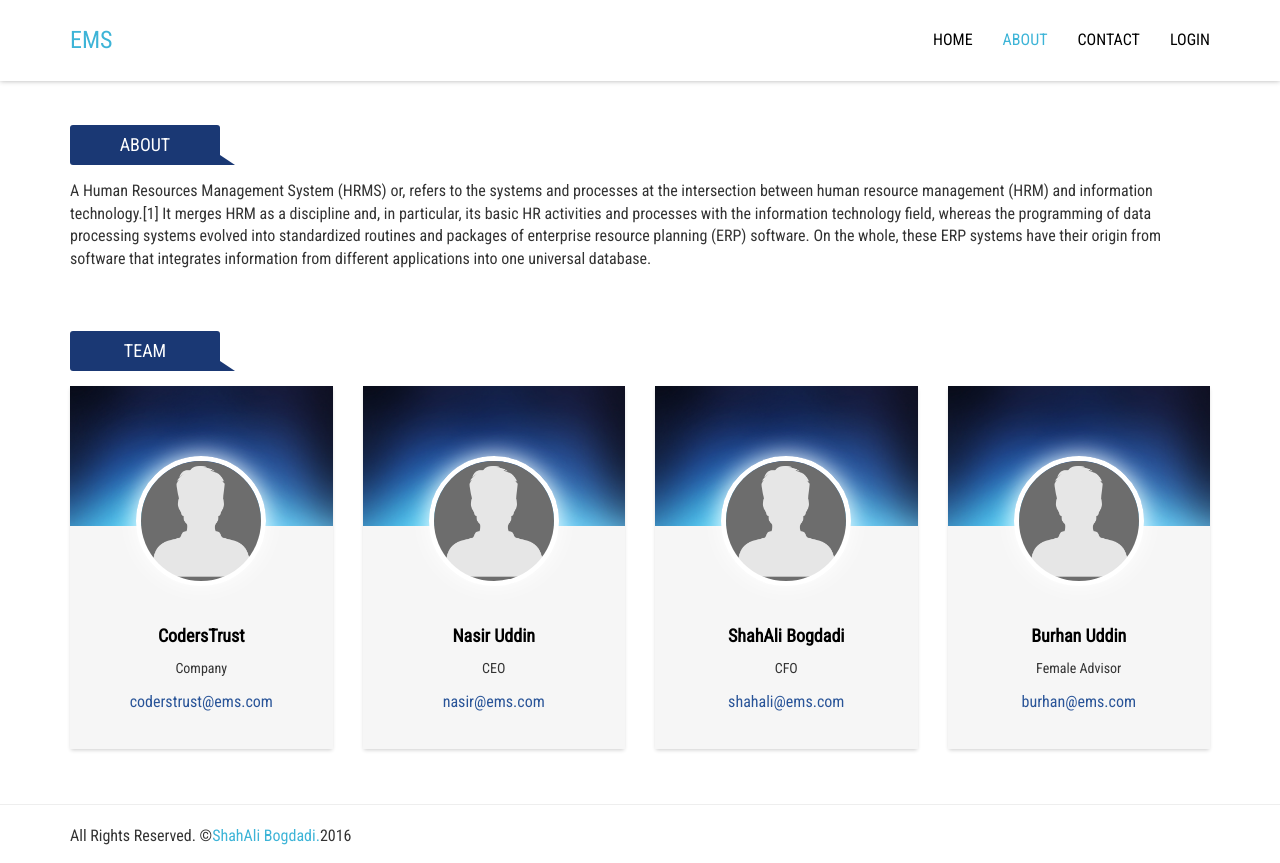
After one commit to shahali007/PHP, a PHP site: page /about.html in a window 1280 px wide. The commit adds this page. Run offline with PHP 8.4, Linux system fonts and the light colour scheme.

Commit message:
Completed about page
Added about, contact, login pages and some images

```diff
--- /dev/null
+++ b/EMS/about.html
@@ -0,0 +1,117 @@
+<!Doctype html>
+<html lang="en">
+<head>
+    <meta charset="UTF-8">
+    <title>EMS</title>
+    <link rel="stylesheet" href="css/bootstrap.min.css">
+    <link rel="stylesheet" href="css/bootstrap-theme.min.css">
+    <link rel="stylesheet" href="css/font-awesome.min.css">
+    <link rel="stylesheet" href="css/style.css">
+</head>
+<body>
+
+    <!-- start header_area -->
+    <header>
+        <div class="navbar navbar-static-top navbar-fixed-top">
+            <div class="container">
+                <div class="navbar-header">
+                    <a href="index.html" class="navbar-brand">EMS</a>
+                    <button type="button" class="navbar-toggle collapsed" data-toggle="collapse"
+                            data-target="#MyNavigation">
+                        <span class="sr-only"></span>
+                        <span class="icon-bar"></span>
+                        <span class="icon-bar"></span>
+                        <span class="icon-bar"></span>
+                    </button>
+                </div>
+                <div class="collapse navbar-collapse" id="MyNavigation">
+                    <ul class="nav navbar-nav navbar-right">
+                        <li><a href="index.html">Home</a></li>
+                        <li class="active"><a href="about.html">About</a></li>
+                        <li><a href="contact.html">Contact</a></li>
+                        <li><a href="login.html">Login</a></li>
+                    </ul>
+                </div>
+            </div>
+        </div>
+    </header>
+    <!-- End header_area -->
+
+    <!--start team_area-->
+    <section id="team_area">
+        <div class="container">
+            <div class="row margin25pxT">
+                <div class="col-md-12">
+                    <h3 class="button-style">ABOUT</h3>
+                    <p>A Human Resources Management System (HRMS) or, refers to the systems and processes at the intersection between human resource management (HRM) and information technology.[1] It merges HRM as a discipline and, in particular, its basic HR activities and processes with the information technology field, whereas the programming of data processing systems evolved into standardized routines and packages of enterprise resource planning (ERP) software. On the whole, these ERP systems have their origin from software that integrates information from different applications into one universal database. </p>
+                </div>
+            </div>
+            <div class="row">
+                <div class="col-md-12">
+                    <h3 class="button-style">TEAM</h3>
+                </div>
+            </div>
+            <div class="row text-center">
+                <div class="col-md-3">
+                    <div class="team">
+                        <div class="img"><img src="images/placeholder.png" alt="Team"></div>
+                        <div class="team-info">
+                            <h4><a href="#">CodersTrust</a></h4>
+                            <h5>Company</h5>
+                            <a href="mailto:coderstrust@ems.com">coderstrust@ems.com</a>
+                        </div>
+                    </div>
+                </div>
+                <div class="col-md-3">
+                    <div class="team">
+                        <div class="img"><img src="images/placeholder.png" alt="Team"></div>
+                        <div class="team-info">
+                            <h4><a href="#">Nasir Uddin</a></h4>
+                            <h5>CEO</h5>
+                            <a href="mailto:nasir@ems.com">nasir@ems.com</a>
+                        </div>
+                    </div>
+                </div>
+                <div class="col-md-3">
+                    <div class="team">
+                        <div class="img"><img src="images/placeholder.png" alt="Team"></div>
+                        <div class="team-info">
+                            <h4><a href="#">ShahAli Bogdadi</a></h4>
+                            <h5>CFO</h5>
+                            <a href="mailto:shahali@ems.com">shahali@ems.com</a>
+                        </div>
+                    </div>
+                </div>
+                <div class="col-md-3">
+                    <div class="team">
+                        <div class="img"><img src="images/placeholder.png" alt="Team"></div>
+                        <div class="team-info">
+                            <h4><a href="#">Burhan Uddin</a></h4>
+                            <h5>Female Advisor</h5>
+                            <a href="mailto:burhan@ems.com">burhan@ems.com</a>
+                        </div>
+                    </div>
+                </div>
+            </div>
+        </div>
+    </section>
+    <!--End team_area-->
+
+    <!--Start footer_area-->
+    <footer>
+        <hr>
+        <div class="container">
+            <div class="row">
+                <div class="col-md-12">
+                    <p>All Rights Reserved. &copy;<a href="#">ShahAli Bogdadi.</a>2016</p>
+                </div>
+            </div>
+        </div>
+    </footer>
+    <!--End footer_area-->
+
+    <script src="js/jquery-2.1.4.min.js"></script>
+    <script src="js/bootstrap.min.js"></script>
+    <script src="js/custom.js"></script>
+</body>
+</html>
--- a/EMS/css/style.css
+++ b/EMS/css/style.css
@@ -43,13 +43,16 @@ header .navbar{
 header .navbar-brand{
     color: #3DB4D7;
     font-size: 24px;
-    border: 1px solid;
+    /*border: 1px solid;*/
     padding-right: 25px;
-    padding-left: 25px;
+    /*padding-left: 25px;*/
     margin-left:15px;
 }
 header .nav{}
 header .nav li{}
+header .nav li.active a{
+    color: #3DB4D7;
+}
 header .nav li a{
     text-transform: uppercase;
     padding-right: 15px;
@@ -99,3 +102,77 @@ footer p{}
 footer a{
     color: #3DB4D7;
 }
+
+/*========================================================/
+\==================| team_area css |======================\
+/========================================================*/
+.button-style {
+    background: #1A3874;
+    display: inline-block;
+    padding: 10px;
+    color: #fff;
+    font-size: 18px;
+    border-radius: 3px 3px 0 3px;
+    width: 150px;
+    position: relative;
+    text-align: center;
+}
+.button-style::before{
+    position: absolute;
+    border-color: transparent transparent transparent #1A3874;
+    border-style: solid;
+    border-width: 10px 0 0 15px;
+    content: '';
+    right: -15px;
+    bottom: 0;
+}
+a.button-style:hover{
+    color: #63BEEA;
+}
+#team_area{}
+#team_area .team{
+    background: #f6f6f6;
+    transition: all 0.3s;
+    box-shadow: 0 2px 4px -1px rgba(0,0,0,0.2);
+    margin-bottom:30px;
+}
+#team_area .team:hover{
+    background: #121733;
+    color: #fff;
+}
+#team_area .team .img{
+    background: url(../images/imgaa.jpeg);
+    background-size: cover;
+    height:140px;
+    position: relative;
+}
+#team_area .team .img img{
+    width: 130px;
+    height: 130px;
+    box-shadow: 0 0 25px 0 #fff;
+    position: absolute;
+    left: 50%;
+    top: 50%;
+    transform: translate(-50%);
+    border-radius: 100%;
+    border: 5px solid #fff;
+}
+#team_area .team-info{
+    padding:90px 25px 35px;
+}
+#team_area .team-info h4 a{
+    color: #000;
+    font-weight:bold;
+}
+#team_area .team-info:hover h4 a{
+    color: #fff;
+    text-decoration: underline;
+}
+#team_area .team-info h5{}
+#team_area .team-info p{}
+#team_area .team-info a{
+    color: #295498;
+}
+#team_area .team:hover a{
+    color: #63BEEA;
+}
```
Also changed, not shown: EMS/contact.html (added, +57 -0 lines), EMS/index.html (+7 -40 lines), EMS/login.html (added, +57 -0 lines), EMS/images/file (1).jpeg (added), EMS/images/file.jpeg (added), EMS/images/four.jpg (added), EMS/images/imgaa.jpeg (added), EMS/images/one.jpg (added), EMS/images/placeholder.png (added), EMS/images/testimonial-image.jpg (added).
